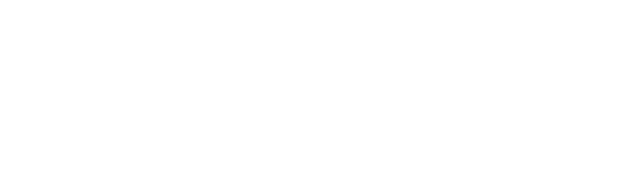
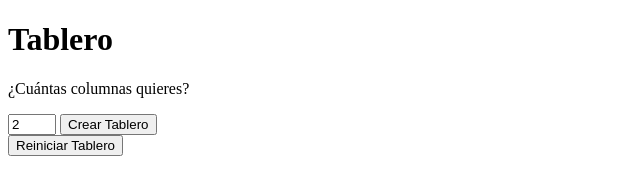
Before and after one commit to Mochii1312/DesarrolloWebCliente, a plain HTML site: page practica_tema4/index.html in a window 1280 px wide. Shown: the whole page, without its empty margins (0-640 px from the left). Drawn offline with Linux system fonts and the light colour scheme.

Commit message:
creacion formulario

```diff
--- a/practica_tema4/index.html
+++ b/practica_tema4/index.html
@@ -7,9 +7,17 @@
     <title>Document</title>
 </head>
 <body>
-    <form>
+    <h1>Tablero</h1>
+    <div id="seccion">
+        <p>¿Cuántas columnas quieres?</p>
+        <input type="number" id="num_col" min="1" max="4" value="2">
+        <button onclick="configuracionTablero()">Crear Tablero</button>
+    </div>
 
-    </form>
+    <div id="tablero" class="oculto">
+        <button onclick="borrarTodo()">Reiniciar Tablero</button>
+        <div id="contenedor_col" class="tablero"></div>
+    </div>
     <script src="main.js"></script>
 </body>
 </html>
```
